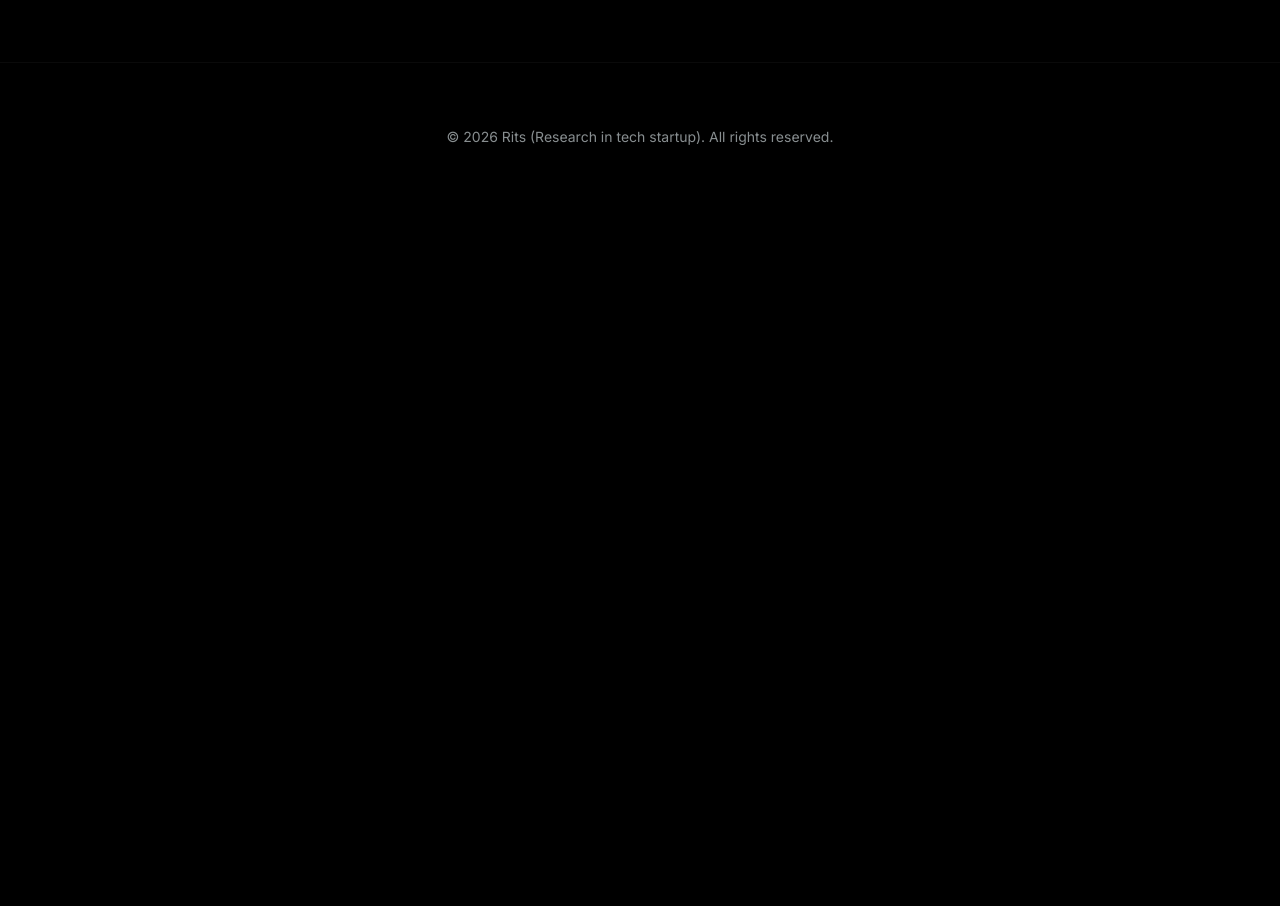
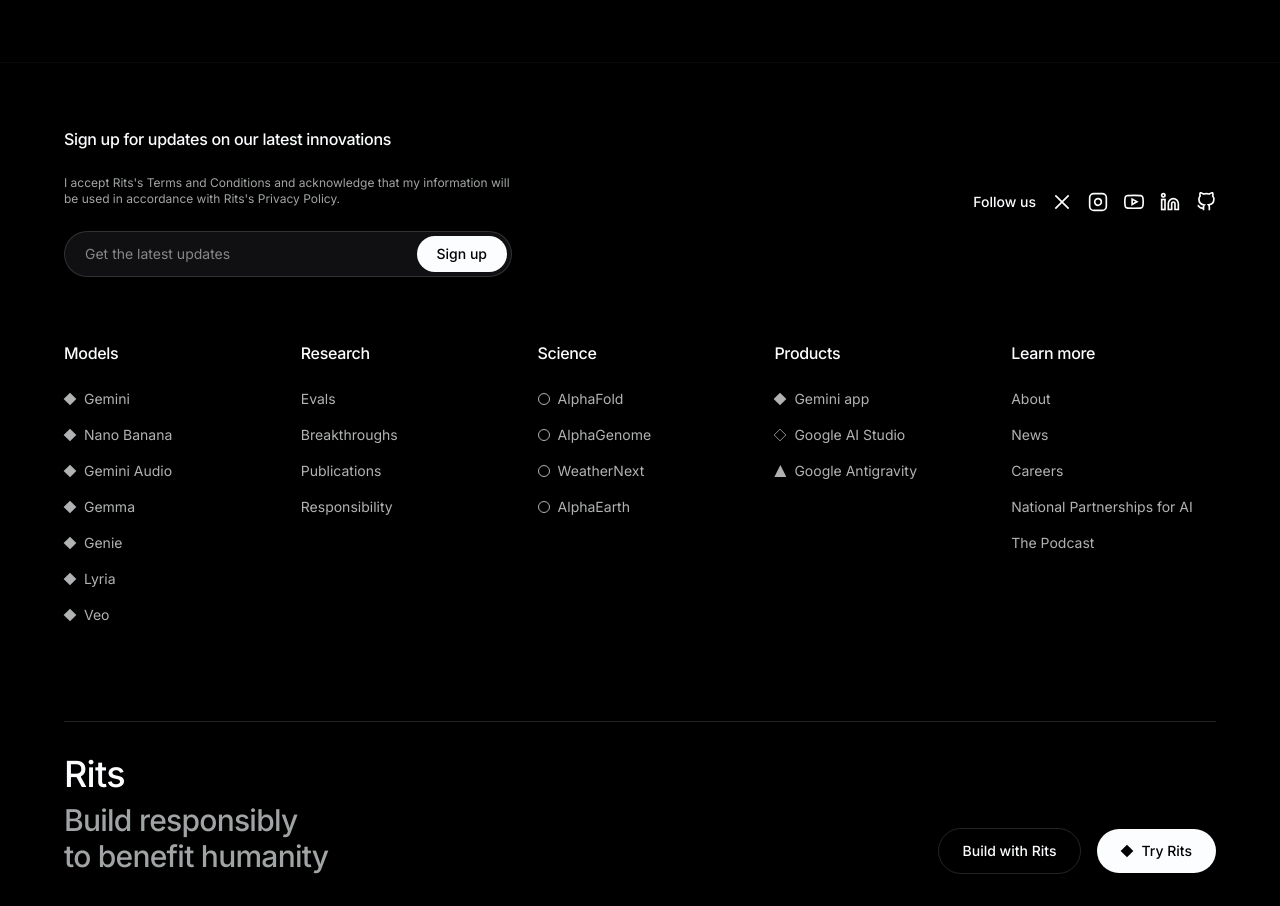
Before and after one commit to ankitmaurya-byte/rits, a Next.js app: page / in a window 1280 px wide. Shown: the part 1000-1906 px from the top of the page. Before the commit the page ends 1211 px from the top, so only its background shows below. Built offline with nearby package versions, Linux system fonts and the light colour scheme; no server answers.

Commit message:
footer added

```diff
--- a/app/page.tsx
+++ b/app/page.tsx
@@ -173,11 +173,102 @@
         </div>
       </main>
 
-      {/* Footer */}
-      <footer className="relative z-10 py-[64px] px-[32px] text-center" style={{ borderTop: "1px solid var(--divider-soft)" }}>
-        <p className="text-sm" style={{ color: "var(--ash)" }}>
-          © 2026 Rits (Research in tech startup). All rights reserved.
-        </p>
+      {/* Complex Footer */}
+      <footer className="relative z-10 pt-16 pb-8 px-8 sm:px-16" style={{ borderTop: "1px solid var(--divider-soft)", backgroundColor: "var(--canvas)", color: "var(--charcoal)" }}>
+        {/* Top Section */}
+        <div className="flex flex-col md:flex-row justify-between items-start md:items-center mb-16 gap-8">
+          <div className="flex flex-col gap-6 w-full max-w-md">
+            <h3 className="text-base font-semibold" style={{ color: "var(--ink)" }}>Sign up for updates on our latest innovations</h3>
+            <p className="text-xs" style={{ color: "var(--mute)" }}>
+              I accept Rits's Terms and Conditions and acknowledge that my information will be used in accordance with Rits's Privacy Policy.
+            </p>
+            <div className="flex w-full items-center rounded-full p-1" style={{ backgroundColor: "var(--surface-elevated)", border: "1px solid var(--hairline-strong)" }}>
+              <input type="email" placeholder="Get the latest updates" className="flex-1 bg-transparent px-4 py-2 text-sm outline-none" style={{ color: "var(--ink)" }} />
+              <button className="flex items-center gap-2 rounded-full px-5 py-2 text-sm font-medium transition-colors hover:bg-opacity-90" style={{ backgroundColor: "var(--ink)", color: "var(--canvas)" }}>
+                Sign up
+              </button>
+            </div>
+          </div>
+          <div className="flex items-center gap-4">
+            <span className="text-sm font-medium" style={{ color: "var(--ink)" }}>Follow us</span>
+            <div className="flex gap-4">
+              <a href="#" className="hover:opacity-70 transition-opacity" style={{ color: "var(--ink)" }}><svg width="20" height="20" viewBox="0 0 24 24" fill="none" stroke="currentColor" strokeWidth="2"><path d="M4 4l16 16M4 20L20 4"/></svg></a>
+              <a href="#" className="hover:opacity-70 transition-opacity" style={{ color: "var(--ink)" }}><svg width="20" height="20" viewBox="0 0 24 24" fill="none" stroke="currentColor" strokeWidth="2"><rect x="2" y="2" width="20" height="20" rx="5" ry="5"/><path d="M16 11.37A4 4 0 1112.63 8 4 4 0 0116 11.37z"/><line x1="17.5" y1="6.5" x2="17.51" y2="6.5"/></svg></a>
+              <a href="#" className="hover:opacity-70 transition-opacity" style={{ color: "var(--ink)" }}><svg width="20" height="20" viewBox="0 0 24 24" fill="none" stroke="currentColor" strokeWidth="2"><path d="M22.54 6.42a2.78 2.78 0 00-1.94-2C18.88 4 12 4 12 4s-6.88 0-8.6.46a2.78 2.78 0 00-1.94 2A29 29 0 001 11.75a29 29 0 00.46 5.33A2.78 2.78 0 003.4 19c1.72.46 8.6.46 8.6.46s6.88 0 8.6-.46a2.78 2.78 0 001.94-2 29 29 0 00.46-5.25 29 29 0 00-.46-5.33z"/><polygon points="9.75 15.02 15.5 11.75 9.75 8.48 9.75 15.02"/></svg></a>
+              <a href="#" className="hover:opacity-70 transition-opacity" style={{ color: "var(--ink)" }}><svg width="20" height="20" viewBox="0 0 24 24" fill="none" stroke="currentColor" strokeWidth="2"><path d="M16 8a6 6 0 016 6v7h-4v-7a2 2 0 00-2-2 2 2 0 00-2 2v7h-4v-7a6 6 0 016-6z"/><rect x="2" y="9" width="4" height="12"/><circle cx="4" cy="4" r="2"/></svg></a>
+              <a href="#" className="hover:opacity-70 transition-opacity" style={{ color: "var(--ink)" }}><svg width="20" height="20" viewBox="0 0 24 24" fill="none" stroke="currentColor" strokeWidth="2"><path d="M9 19c-5 1.5-5-2.5-7-3m14 6v-3.87a3.37 3.37 0 00-.94-2.61c3.14-.35 6.44-1.54 6.44-7A5.44 5.44 0 0020 4.77 5.07 5.07 0 0019.91 1S18.73.65 16 2.48a13.38 13.38 0 00-7 0C6.27.65 5.09 1 5.09 1A5.07 5.07 0 005 4.77a5.44 5.44 0 00-1.5 3.78c0 5.42 3.3 6.61 6.44 7A3.37 3.37 0 009 18.13V22"/></svg></a>
+            </div>
+          </div>
+        </div>
+
+        {/* Links Grid */}
+        <div className="grid grid-cols-2 md:grid-cols-5 gap-8 mb-24 text-sm">
+          {/* Models */}
+          <div className="flex flex-col gap-4">
+            <h4 className="font-semibold text-base mb-2" style={{ color: "var(--ink)" }}>Models</h4>
+            <a href="#" className="flex items-center gap-2 hover:opacity-70"><div className="w-3 h-3 bg-current rotate-45 scale-75" /> Gemini</a>
+            <a href="#" className="flex items-center gap-2 hover:opacity-70"><div className="w-3 h-3 bg-current rotate-45 scale-75" /> Nano Banana</a>
+            <a href="#" className="flex items-center gap-2 hover:opacity-70"><div className="w-3 h-3 bg-current rotate-45 scale-75" /> Gemini Audio</a>
+            <a href="#" className="flex items-center gap-2 hover:opacity-70"><div className="w-3 h-3 bg-current rotate-45 scale-75" /> Gemma</a>
+            <a href="#" className="flex items-center gap-2 hover:opacity-70"><div className="w-3 h-3 bg-current rotate-45 scale-75" /> Genie</a>
+            <a href="#" className="flex items-center gap-2 hover:opacity-70"><div className="w-3 h-3 bg-current rotate-45 scale-75" /> Lyria</a>
+            <a href="#" className="flex items-center gap-2 hover:opacity-70"><div className="w-3 h-3 bg-current rotate-45 scale-75" /> Veo</a>
+          </div>
+
+          {/* Research */}
+          <div className="flex flex-col gap-4">
+            <h4 className="font-semibold text-base mb-2" style={{ color: "var(--ink)" }}>Research</h4>
+            <a href="#" className="hover:opacity-70">Evals</a>
+            <a href="#" className="hover:opacity-70">Breakthroughs</a>
+            <a href="#" className="hover:opacity-70">Publications</a>
+            <a href="#" className="hover:opacity-70">Responsibility</a>
+          </div>
+
+          {/* Science */}
+          <div className="flex flex-col gap-4">
+            <h4 className="font-semibold text-base mb-2" style={{ color: "var(--ink)" }}>Science</h4>
+            <a href="#" className="flex items-center gap-2 hover:opacity-70"><div className="w-3 h-3 border border-current rounded-sm" /> AlphaFold</a>
+            <a href="#" className="flex items-center gap-2 hover:opacity-70"><div className="w-3 h-3 border border-current rounded-sm" /> AlphaGenome</a>
+            <a href="#" className="flex items-center gap-2 hover:opacity-70"><div className="w-3 h-3 border border-current rounded-sm" /> WeatherNext</a>
+            <a href="#" className="flex items-center gap-2 hover:opacity-70"><div className="w-3 h-3 border border-current rounded-sm" /> AlphaEarth</a>
+          </div>
+
+          {/* Products */}
+          <div className="flex flex-col gap-4">
+            <h4 className="font-semibold text-base mb-2" style={{ color: "var(--ink)" }}>Products</h4>
+            <a href="#" className="flex items-center gap-2 hover:opacity-70"><div className="w-3 h-3 bg-current rotate-45 scale-75" /> Gemini app</a>
+            <a href="#" className="flex items-center gap-2 hover:opacity-70"><div className="w-3 h-3 border border-current rotate-45 scale-75" /> Google AI Studio</a>
+            <a href="#" className="flex items-center gap-2 hover:opacity-70"><div className="w-3 h-3 bg-current" style={{ clipPath: "polygon(50% 0%, 0% 100%, 100% 100%)" }} /> Google Antigravity</a>
+          </div>
+
+          {/* Learn more */}
+          <div className="flex flex-col gap-4">
+            <h4 className="font-semibold text-base mb-2" style={{ color: "var(--ink)" }}>Learn more</h4>
+            <a href="#" className="hover:opacity-70">About</a>
+            <a href="#" className="hover:opacity-70">News</a>
+            <a href="#" className="hover:opacity-70">Careers</a>
+            <a href="#" className="hover:opacity-70">National Partnerships for AI</a>
+            <a href="#" className="hover:opacity-70">The Podcast</a>
+          </div>
+        </div>
+
+        {/* Bottom Banner */}
+        <div className="flex flex-col lg:flex-row justify-between items-start lg:items-end gap-8 pt-8" style={{ borderTop: "1px solid var(--hairline-strong)" }}>
+          <div className="flex flex-col">
+            <h2 className="text-3xl sm:text-4xl font-medium tracking-tight mb-2" style={{ color: "var(--ink)" }}>Rits</h2>
+            <p className="text-2xl sm:text-3xl font-medium tracking-tight" style={{ color: "var(--mute)" }}>
+              Build responsibly<br />to benefit humanity
+            </p>
+          </div>
+          <div className="flex items-center gap-4">
+            <button className="flex items-center gap-2 px-6 py-3 rounded-full text-sm font-medium transition-colors hover:bg-[var(--surface-elevated)]" style={{ color: "var(--ink)", border: "1px solid var(--hairline-strong)" }}>
+              Build with Rits
+            </button>
+            <button className="flex items-center gap-2 px-6 py-3 rounded-full text-sm font-medium transition-colors hover:bg-opacity-90" style={{ backgroundColor: "var(--ink)", color: "var(--canvas)" }}>
+              <div className="w-3 h-3 bg-current rotate-45 scale-75" /> Try Rits
+            </button>
+          </div>
+        </div>
       </footer>
     </div>
   );
```
